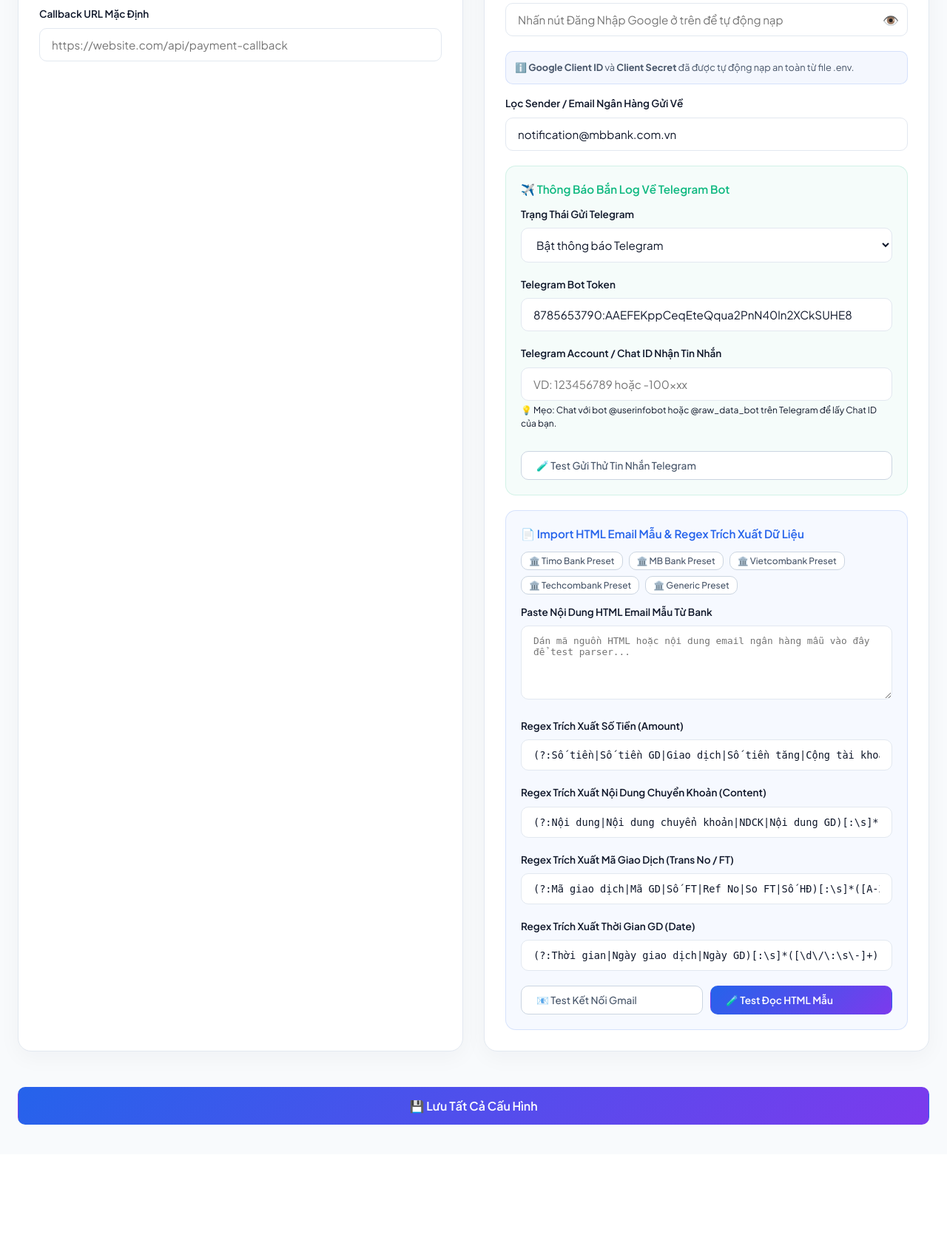
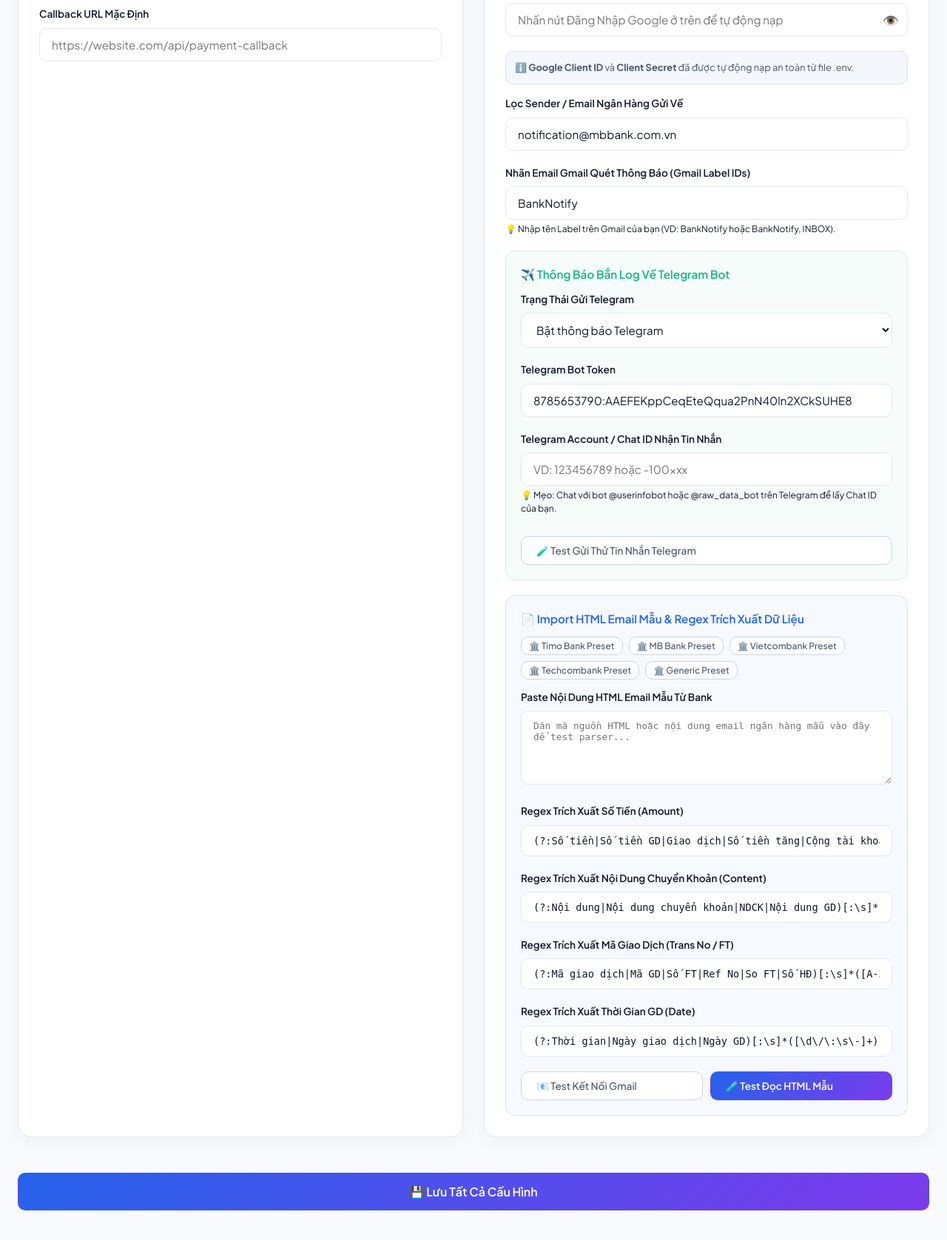
Before and after one commit to khanhtaquoc98/kos, a Python web app: template templates/admin.html in a window 1280 px wide. Shown: the part 588-2265 px from the top of the page at 74% size. Before the commit the page ends 2109 px from the top, so only its background shows below. Run offline with Jinja, Linux system fonts and the light colour scheme; the template is opened without the code that fills it, so the values that code supplies are empty.

Commit message:
feat: add Gmail Pub/Sub label configuration field to admin settings template

```diff
--- a/templates/admin.html
+++ b/templates/admin.html
@@ -586,6 +586,14 @@
                             <input type="text" id="email-sender-filter" name="email_sender_filter" class="form-input" placeholder="notification@mbbank.com.vn, support@timo.vn" value="{{ configs.email_sender_filter or 'notification@mbbank.com.vn' }}">
                         </div>
 
+                        <div class="form-group">
+                            <label class="form-label" for="gmail-pubsub-label-ids">Nhãn Email Gmail Quét Thông Báo (Gmail Label IDs)</label>
+                            <input type="text" id="gmail-pubsub-label-ids" name="gmail_pubsub_label_ids" class="form-input" placeholder="BankNotify, INBOX" value="{{ configs.gmail_pubsub_label_ids or 'BankNotify' }}">
+                            <span style="font-size: 0.75rem; color: var(--text-muted); display: block; margin-top: 4px;">
+                                💡 Nhập tên Label trên Gmail của bạn (VD: <code>BankNotify</code> hoặc <code>BankNotify, INBOX</code>).
+                            </span>
+                        </div>
+
                         <!-- Telegram Bot Section -->
                         <div style="background: rgba(16, 185, 129, 0.04); border: 1px solid rgba(16, 185, 129, 0.15); border-radius: 14px; padding: 20px; margin-top: 20px;">
                             <h4 style="font-size: 0.95rem; font-weight: 600; color: #10b981; margin-bottom: 12px; display: flex; align-items: center; gap: 8px;">
```
